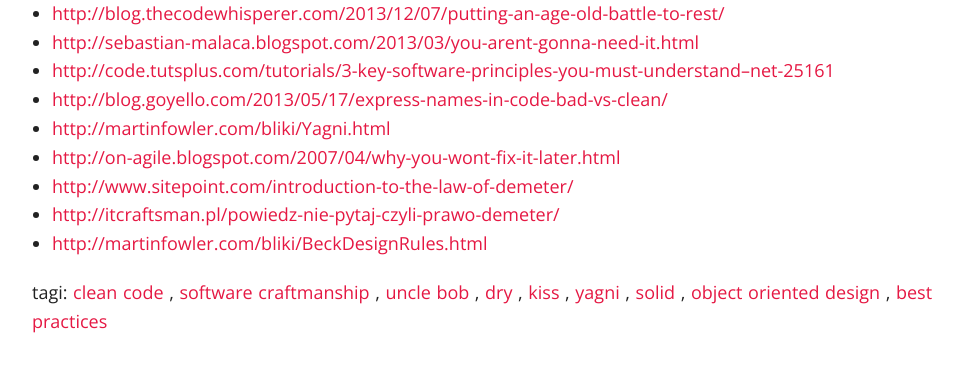
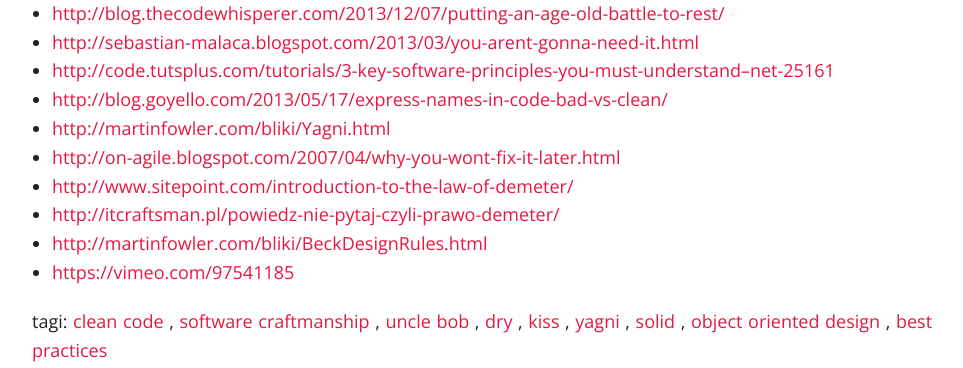
Before and after one commit to tswiackiewicz/inside-the-source-code, a Jekyll site: the page built from _posts/2015-07-29-clean-code.md, in a window 1280 px wide and 900 px high, scrolled down 10419 px, cut to the strip 0-368 px from the top of the window. Shown: the whole strip, without its empty margins (158-1121 px from the left). Built offline with Jekyll 4.4.1, drawn with Linux system fonts in a browser that asks for light colours; nearby versions of some CDN libraries; comment, search, counter and statistics services are not loaded; some of the changed lines change nothing that is shown.

Commit message:
Dodany link do prezentacji Venktata

```diff
--- a/_posts/2015-07-29-clean-code.md
+++ b/_posts/2015-07-29-clean-code.md
@@ -278,3 +278,4 @@
 * [http://www.sitepoint.com/introduction-to-the-law-of-demeter/](http://www.sitepoint.com/introduction-to-the-law-of-demeter/)
 * [http://itcraftsman.pl/powiedz-nie-pytaj-czyli-prawo-demeter/](http://itcraftsman.pl/powiedz-nie-pytaj-czyli-prawo-demeter/)
 * [http://martinfowler.com/bliki/BeckDesignRules.html](http://martinfowler.com/bliki/BeckDesignRules.html)
+* [https://vimeo.com/97541185](https://vimeo.com/97541185)
```
